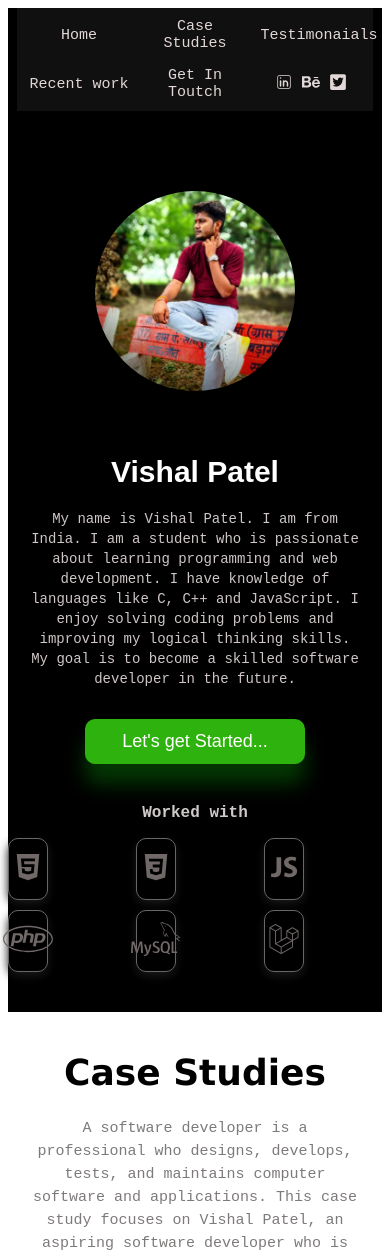
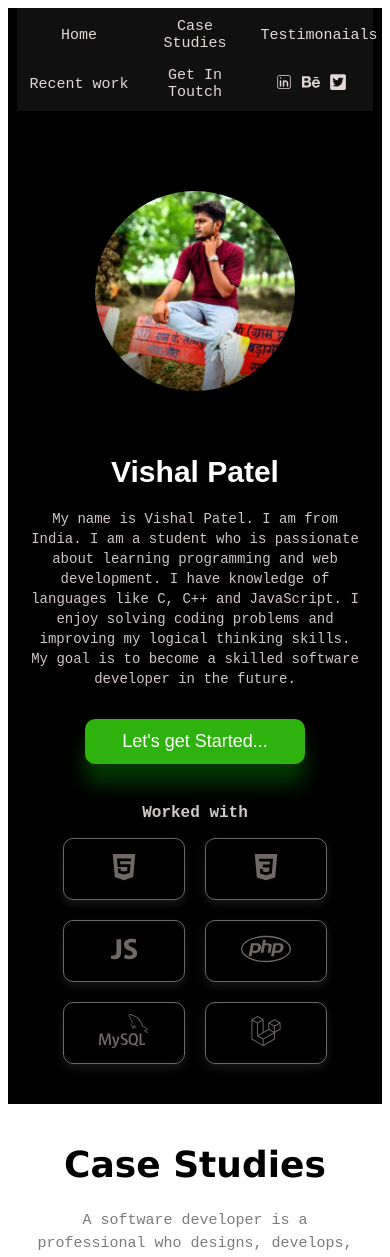
Before and after one commit to Vishal3239/portfolio, a React (Vite) app: page / in a window 390 px wide. Shown: the top 1257 px of the page. Built offline with nearby package versions, Linux system fonts and the light colour scheme.

Commit message:
skills sections

```diff
--- a/src/Nav.css
+++ b/src/Nav.css
@@ -250,18 +250,19 @@
 
 }
 
-@media (max-width:768px){
+ /* @media (max-width:768px){
 
 .skill_container{
-    display: grid;
-    grid-template-columns: repeat(3, 1fr); /* 👈 3 column */
+    margin-left: 0;
+    display: flex;
+    flex-wrap: wrap;
+    justify-content: center;
     gap: 10px;
-    margin-left: 0;
 }
 
 .skill_container > div{
-    width: 100%;
+    width: calc(33.33% - 10px) !important;
     height: 60px;
 }
 
-}
+}  */
```
